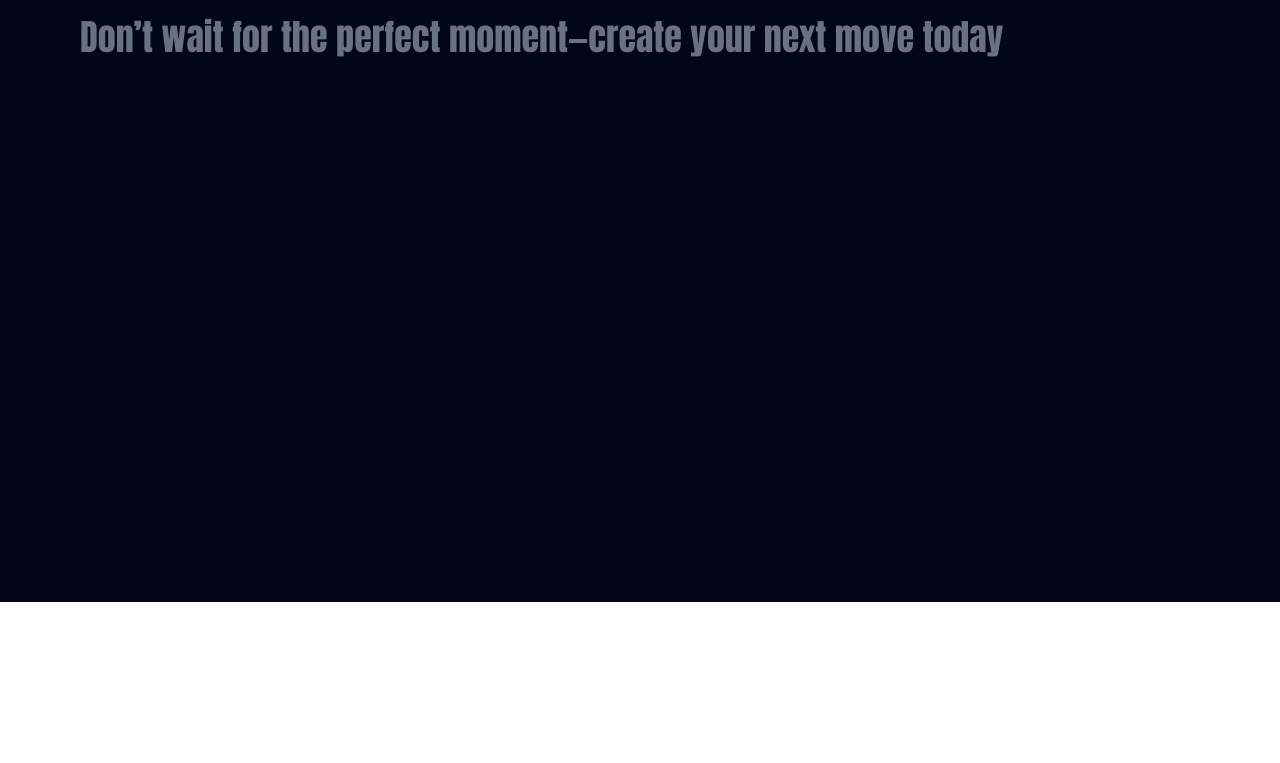
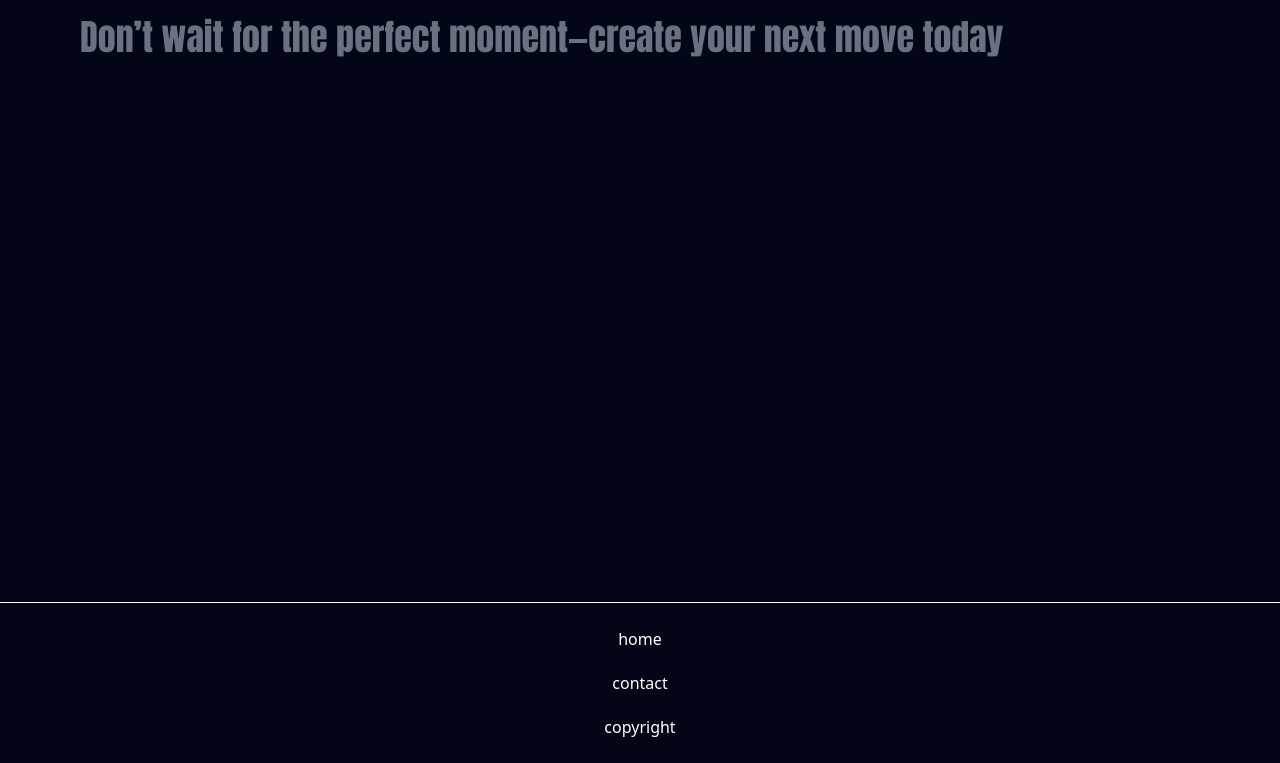
Before and after one commit to nripan-434/job_portal-redux, a React app in the folder frontend/: page / in a window 1280 px wide. Shown: the part 278-1041 px from the top of the page. Before the commit the page ends 880 px from the top, so only its background shows below. Built offline with nearby package versions, Linux system fonts and the light colour scheme; the HTML template or start-up script is replaced by a standard one.

Commit message:
added footer

```diff
--- a/frontend/src/App.jsx
+++ b/frontend/src/App.jsx
@@ -13,6 +13,7 @@ import Applications from './pages/user/Applications'
 import JobApplicantions from './pages/employer/JobApplicantions'
 import Applicants from './pages/employer/Applicants'
 import UserApplications from './pages/user/UserApplications'
+import Footer from './components/Footer'
 
 const App = () => {
 
@@ -33,6 +34,7 @@ const App = () => {
         <Route path='/applicants/:jobid' element={<Applicants/>}/>
         <Route path='/userapplications' element={<UserApplications/>}/>
       </Routes>
+      <Footer/>
     </div>
   )
 }
--- /dev/null
+++ b/frontend/src/components/Footer.jsx
@@ -0,0 +1,14 @@
+import React from 'react'
+
+const Footer = () => {
+  return (
+    <div className='bg-[#020617] p-6 flex gap-5 flex-col justify-center text-white items-center border-t '>
+      <h1>home</h1>
+      <h1>contact</h1>
+      <h1>copyright</h1>
+
+    </div>
+  )
+}
+
+export default Footer
--- a/frontend/src/pages/Landing.jsx
+++ b/frontend/src/pages/Landing.jsx
@@ -3,7 +3,7 @@ import React from 'react'
 
 const Landing = () => {
   return (
-    <div className='bg-[#020617] h-screen'>
+    <div className='bg-[#020617] min-h-screen'>
 
     <div className='p-20 flex flex-col justify-center  '>
         <h1 className='animate-pulse text-gray-400  duration-200   font-[impact] text-[90px]'>Turn your skills into success.  </h1>
```
